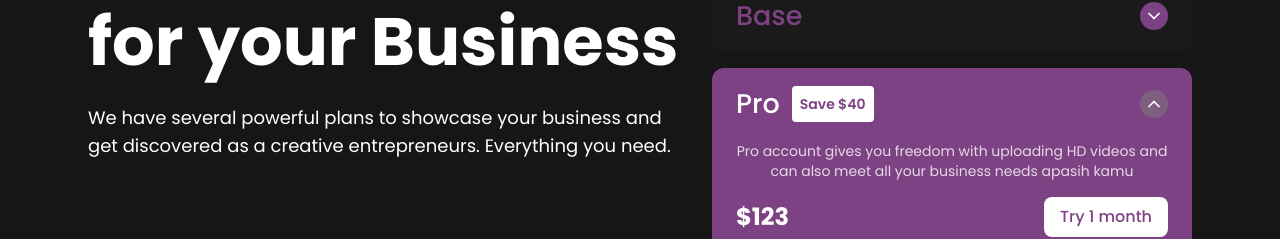
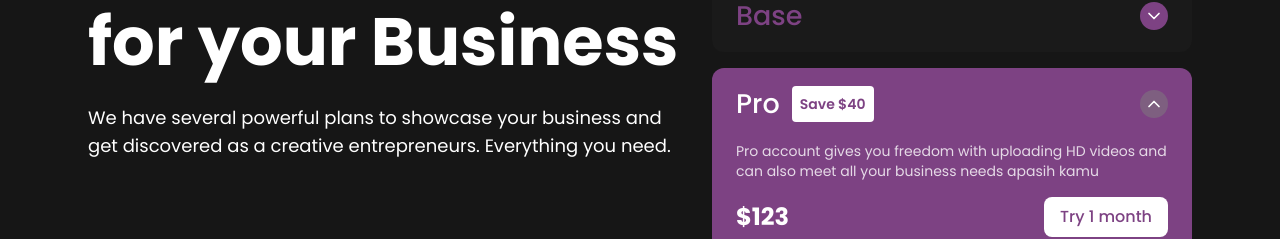
Before and after one commit to Mhamad-Raad/Naas-Project, a Next.js app: page / in a window 1280 px wide. Shown: the part 5720-5959 px from the top of the page. Built offline with nearby package versions, Linux system fonts and the light colour scheme.

Commit message:
fix minor design bug

```diff
--- a/src/Components/UI/PriceItem.js
+++ b/src/Components/UI/PriceItem.js
@@ -57,7 +57,7 @@ const PriceItem = ({
             transition={{ duration: 0.3 }}
             className='px-6 pb-6'
           >
-            <p className='mb-4 text-sm text-white/80'>{description}</p>
+            <p className='mb-4 text-sm text-left text-white/80'>{description}</p>
             <div className='flex items-center justify-between'>
               <span className='text-2xl font-bold text-white'>{price}</span>
               {button && (
```
